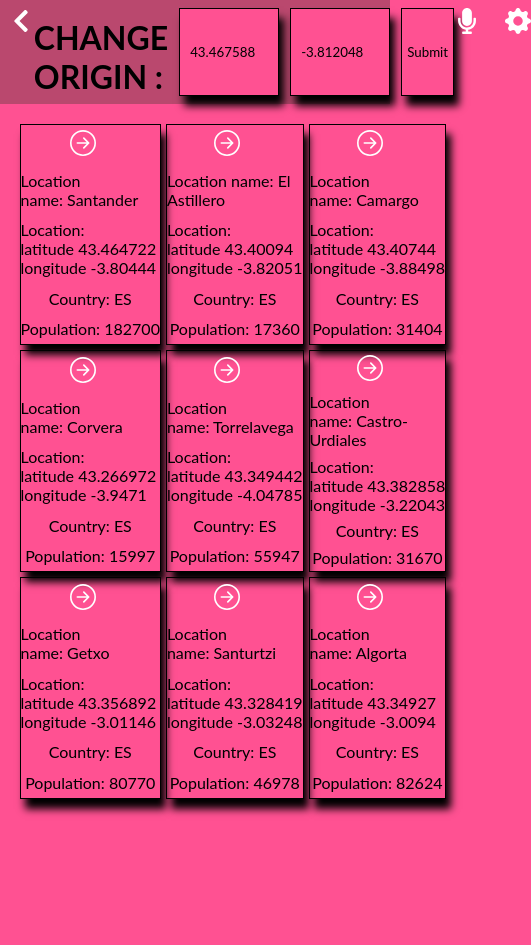
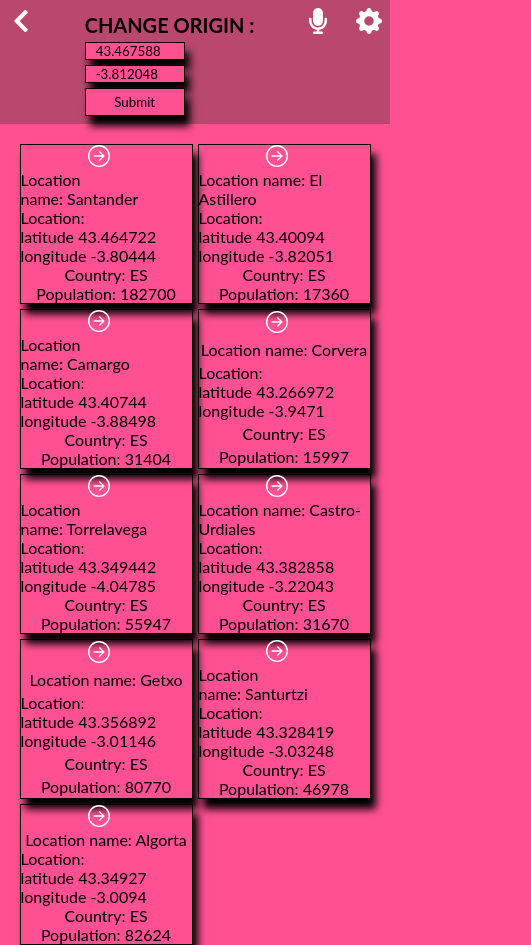
Before and after one commit to jorgegoco/react-weather-app, a React (Create React App) app: page / in a window 390 px wide. Shown: the whole page, 531 px wide, since content can reach past the window. Before the commit the page ends 844 px from the top, so only its background shows below. Built offline with nearby package versions, Linux system fonts and the light colour scheme.

Commit message:
Adapt style for mobile view

```diff
--- a/src/App.css
+++ b/src/App.css
@@ -124,3 +124,46 @@ td {
   padding: 15px;
   text-align: left;
 }
+
+@media (max-width: 600px) {
+  .locations-list {
+    height: 80vh;
+    width: 90%;
+    margin: auto;
+    margin-top: 20px;
+    display: grid;
+    grid-template-columns: 1fr 1fr;
+    row-gap: 5px;
+    column-gap: 5px;
+  }
+
+  .input-container {
+    display: flex;
+    flex-direction: column;
+    justify-content: center;
+    row-gap: 5px;
+  }
+
+  .input-container button {
+    width: 100px;
+  }
+
+  .location-list svg {
+    font-size: 22px;
+  }
+
+  .input-container h1 {
+    font-size: 20px;
+    margin-top: 5px;
+  }
+
+  .details-container {
+    width: 100%;
+    overflow-x: auto;
+  }
+
+  table {
+    width: 80%;
+    margin: auto;
+  }
+}
```
